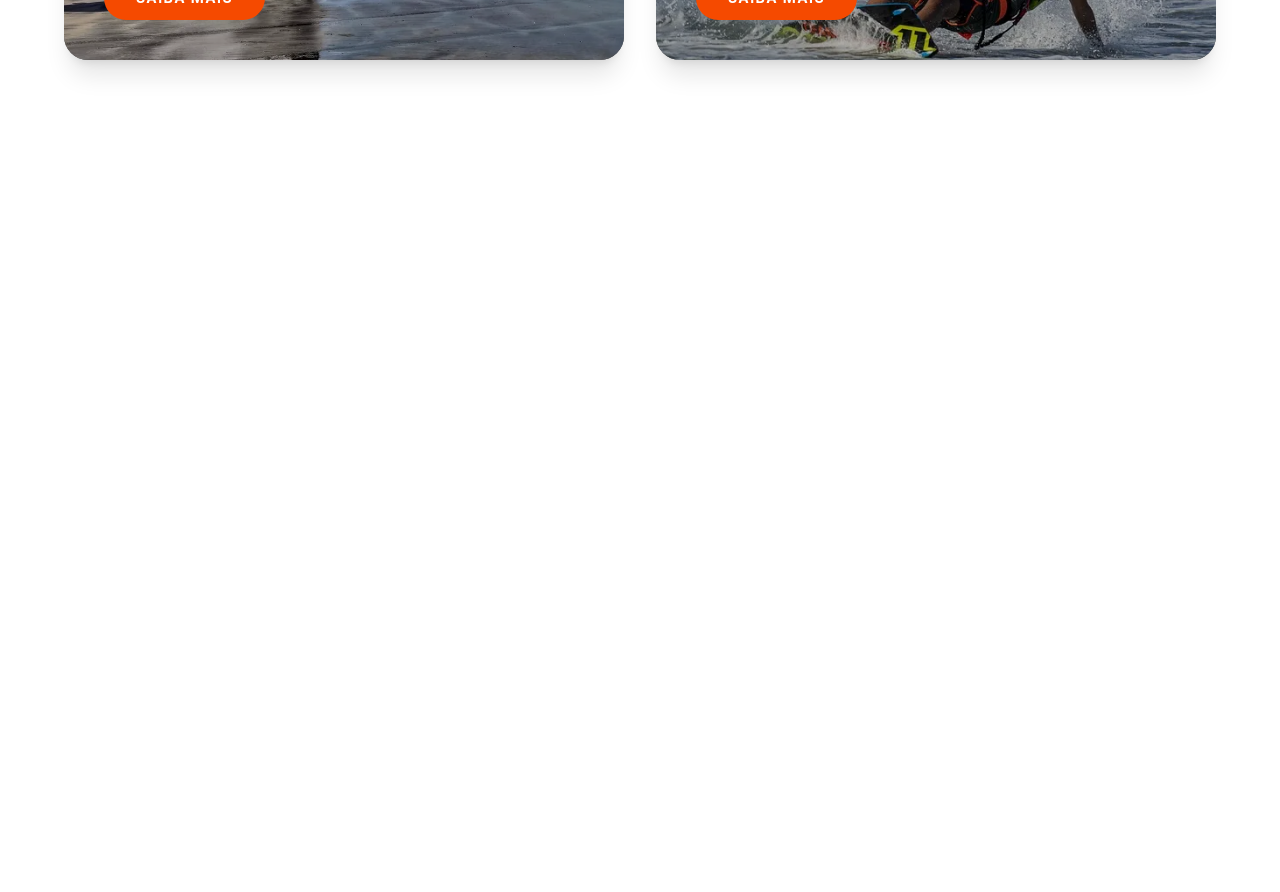
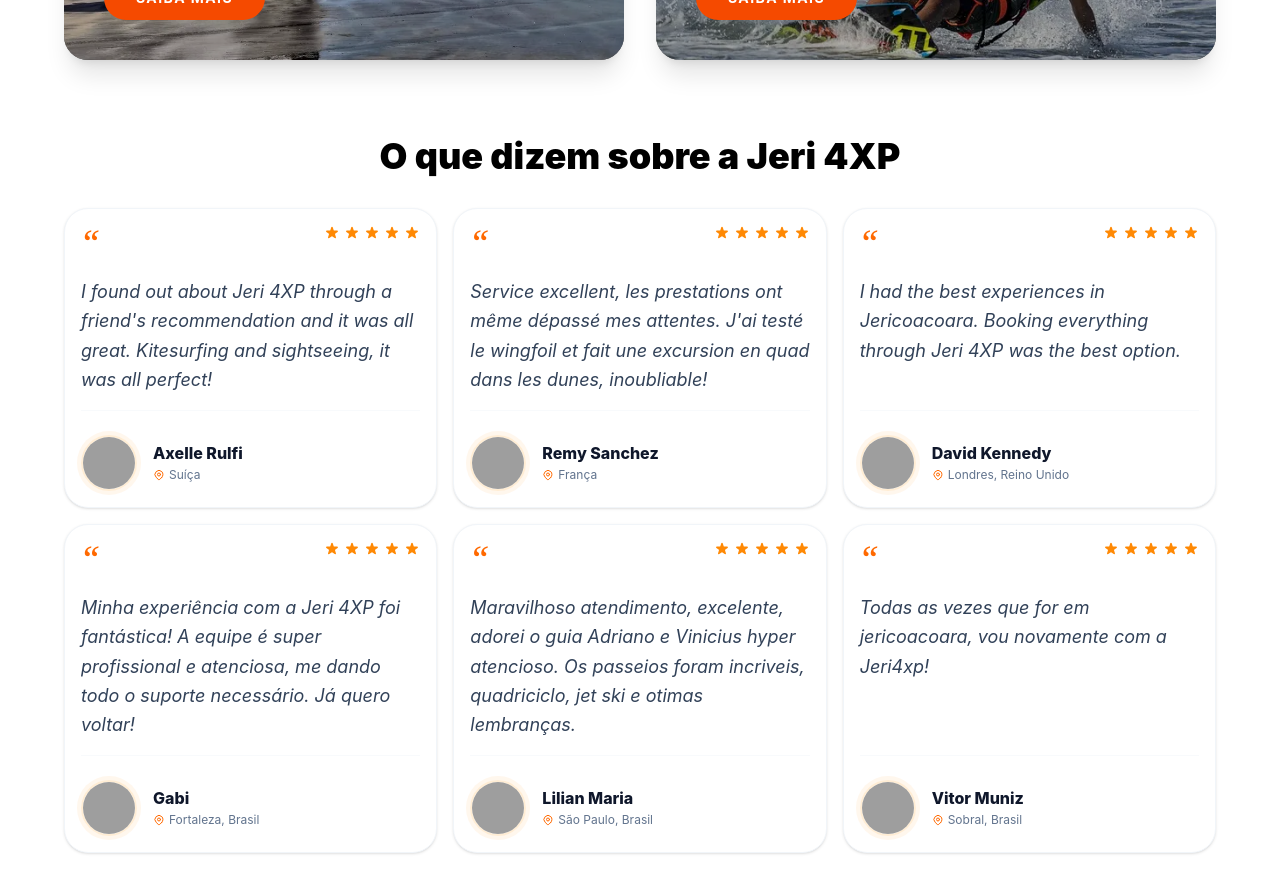
Before and after one commit to vitormunnizz/jeri4xp, a Vue app in the folder frontend/: page / in a window 1280 px wide. Shown: the part 2280-3172 px from the top of the page. Before the commit the page ends 2400 px from the top, so only its background shows below. Built offline with nearby package versions, Linux system fonts and the light colour scheme; grey boxes are pictures that could not be loaded.

Commit message:
ajuste na pagina de depoimentos

```diff
--- a/frontend/src/App.vue
+++ b/frontend/src/App.vue
@@ -3,6 +3,7 @@
     <MenuSite />
     <HistoriaJeri/>
     <ExperienciaBanner/>
+    <DepoimentosCards/>
   </div>
 </template>
 
@@ -10,4 +11,5 @@
   import MenuSite from './components/MenuSite.vue'
   import HistoriaJeri from './components/HistoriaJeri.vue'
   import ExperienciaBanner from './components/ExperienciaBanner.vue';
+  import DepoimentosCards from './components/DepoimentosCards.vue';
 </script>
--- a/frontend/src/components/DepoimentosCards.vue
+++ b/frontend/src/components/DepoimentosCards.vue
@@ -1,12 +1,101 @@
+<script setup>
+import { ref } from 'vue';
+
+const testimonials = ref([
+  {
+    id: 1,
+    name: 'Axelle Rulfi',
+    role: 'Suíça',
+    content: "I found out about Jeri 4XP through a friend's recommendation and it was all great. Kitesurfing and sightseeing, it was all perfect!",
+    avatar: 'https://i.pravatar.cc/150?u=axelle'
+  },
+  {
+    id: 2,
+    name: 'Remy Sanchez',
+    role: 'França',
+    content: "Service excellent, les prestations ont même dépassé mes attentes. J'ai testé le wingfoil et fait une excursion en quad dans les dunes, inoubliable!",
+    avatar: 'https://i.pravatar.cc/150?u=remy'
+  },
+  {
+    id: 3,
+    name: 'David Kennedy',
+    role: 'Londres, Reino Unido',
+    content: "I had the best experiences in Jericoacoara. Booking everything through Jeri 4XP was the best option.",
+    avatar: 'https://i.pravatar.cc/150?u=david'
+  },
+  {
+    id: 4,
+    name: 'Gabi',
+    role: 'Fortaleza, Brasil',
+    content: "Minha experiência com a Jeri 4XP foi fantástica! A equipe é super profissional e atenciosa, me dando todo o suporte necessário. Já quero voltar!",
+    avatar: 'https://i.pravatar.cc/150?u=gabi'
+  },
+  {
+    id: 5,
+    name: 'Lilian Maria',
+    role: 'São Paulo, Brasil',
+    content: "Maravilhoso atendimento, excelente, adorei o guia Adriano e Vinicius hyper atencioso. Os passeios foram incriveis, quadriciclo, jet ski e otimas lembranças.",
+    avatar: 'https://i.pravatar.cc/150?u=lilian'
+  },
+  {
+    id: 6,
+    name: 'Vitor Muniz',
+    role: 'Sobral, Brasil',
+    content: "Todas as vezes que for em jericoacoara, vou novamente com a Jeri4xp!",
+    avatar: 'https://i.pravatar.cc/150?u=vitor'
+  }
+]);
+</script>
+
 <template>
-    <section>
-        <h1>
-            Depoimentos
-        </h1>
-        <div>
-            <div>
+  <section class="min-h-screen bg-white p-4 font-sans" id="depoimentos">
+    <div class="max-w-6xl mx-auto">
+      <div class="text-center mb-8">
+        <h2 class="text-2xl md:text-4xl font-black text-black">
+          O que dizem sobre a Jeri 4XP
+        </h2>
+      </div>
 
+      <div class="grid md:grid-cols-2 lg:grid-cols-3 gap-4 italic">
+        <div
+          v-for="item in testimonials"
+          :key="item.id"
+          class="bg-white p-4 rounded-3xl shadow-sm border border-slate-100 hover:shadow-xl hover:-translate-y-2 transition-all duration-300 flex flex-col h-full">
+          <div class="flex justify-between items-start mb-4">
+            <span class="text-orange-500 text-4xl font-serif leading-none">“</span>
+            <div class="flex gap-1">
+              <template v-for="i in 5" :key="i">
+                <svg class="w-4 h-4 text-orange-400 fill-current" viewBox="0 0 20 20">
+                  <path d="M9.049 2.927c.3-.921 1.603-.921 1.902 0l1.07 3.292a1 1 0 00.95.69h3.462c.969 0 1.371 1.24.588 1.81l-2.8 2.034a1 1 0 00-.364 1.118l1.07 3.292c.3.921-.755 1.688-1.54 1.118l-2.8-2.034a1 1 0 00-1.175 0l-2.8 2.034c-.784.57-1.838-.197-1.539-1.118l1.07-3.292a1 1 0 00-.364-1.118L2.98 8.72c-.783-.57-.38-1.81.588-1.81h3.461a1 1 0 00.951-.69l1.07-3.292z" />
+                </svg>
+              </template>
             </div>
+          </div>
+
+          <p class="text-slate-700 text-lg leading-relaxed mb-4">
+            {{ item.content }}
+          </p>
+
+          <div class="flex items-center gap-4 pt-6 border-t border-slate-50 mt-auto">
+            <img
+              :src="item.avatar"
+              :alt="item.name"
+              class="w-14 h-14 rounded-full object-cover border-2 border-orange-100 ring-4 ring-orange-50"
+            />
+            <div class="not-italic">
+              <h4 class="font-extrabold text-slate-900 text-base leading-tight">{{ item.name }}</h4>
+              <div class="flex items-center text-slate-500 text-xs mt-1">
+                <svg class="w-3 h-3 mr-1 text-orange-500" fill="none" stroke="currentColor" viewBox="0 0 24 24">
+                  <path stroke-linecap="round" stroke-linejoin="round" stroke-width="2" d="M17.657 16.657L13.414 20.9a1.998 1.998 0 01-2.827 0l-4.244-4.243a8 8 0 1111.314 0z" />
+                  <path stroke-linecap="round" stroke-linejoin="round" stroke-width="2" d="M15 11a3 3 0 11-6 0 3 3 0 016 0z" />
+                </svg>
+                {{ item.role }}
+              </div>
+            </div>
+          </div>
         </div>
-    </section>
+      </div>
+
+    </div>
+  </section>
 </template>
--- a/frontend/src/components/MenuSite.vue
+++ b/frontend/src/components/MenuSite.vue
@@ -37,7 +37,7 @@
               <a href="#experiencia" class="hover:text-orange-500 transition-colors">Experiência</a>
             </li>
             <li>
-              <a href="#" class="hover:text-orange-500 transition-colors">Depoimentos</a>
+              <a href="#depoimentos" class="hover:text-orange-500 transition-colors">Depoimentos</a>
             </li>
             <li>
               <a href="#" class="hover:text-orange-500 transition-colors">Contato</a>
```
